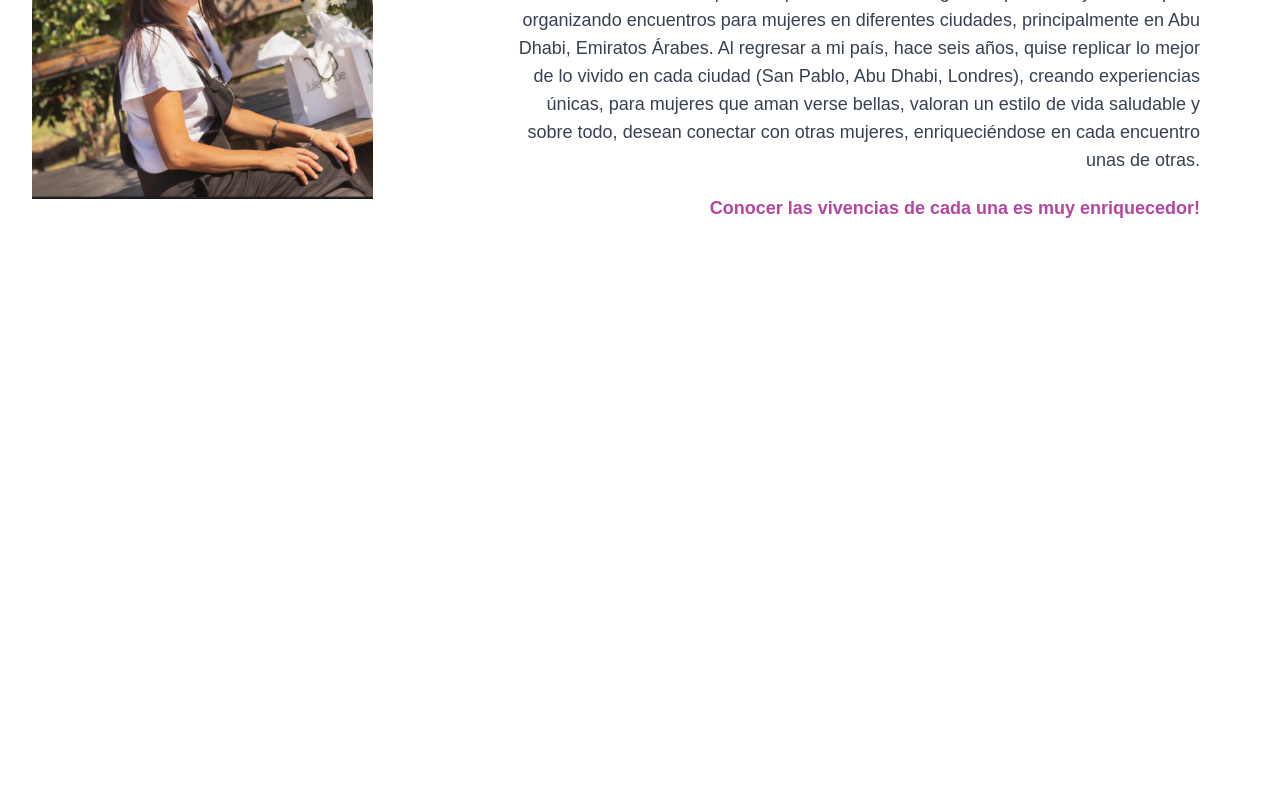
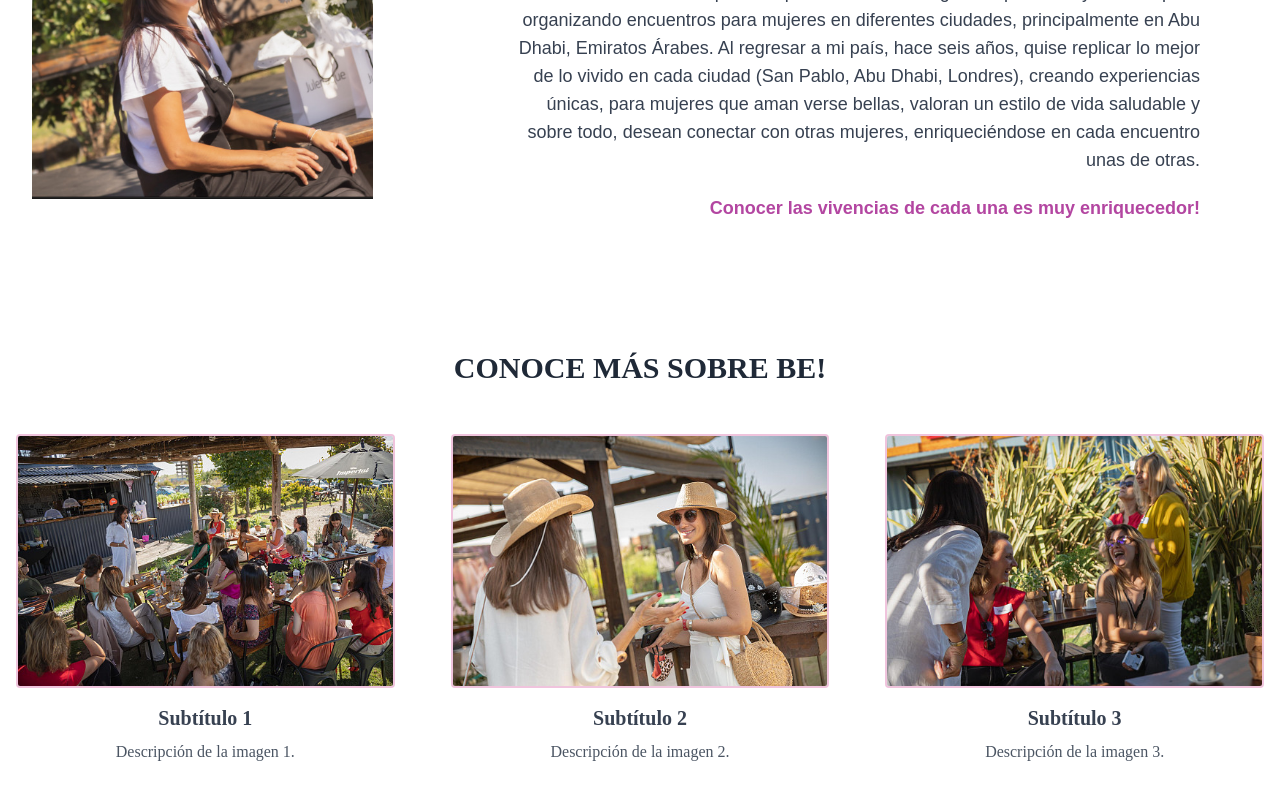
Before and after one commit to JuanPanizzi/Be-connection, a React (Vite) app: page / in a window 1280 px wide. Shown: the part 1538-2338 px from the top of the page. Before the commit the page ends 1840 px from the top, so only its background shows below. Built offline with nearby package versions, Linux system fonts and the light colour scheme.

Commit message:
advances on conocer mas sobre be

```diff
--- a/src/componentes/BeInfo.tsx
+++ b/src/componentes/home/BeInfo.tsx
@@ -1,5 +1,5 @@
-import beInfo1 from '../beConnection_Assets/beInfo/beInfo1.jpg';
-import rose from '../beConnection_Assets/beInfo/rose.jpg';
+import beInfo1 from '../../beConnection_Assets/beInfo/beInfo1.jpg';
+import rose from '../../beConnection_Assets/beInfo/rose.jpg';
 
 export const BeInfo = () => {
     return (
--- a/src/componentes/Carrousel.tsx
+++ b/src/componentes/home/Carrousel.tsx
@@ -1,6 +1,6 @@
-import mujeresDesayuno from '../beConnection_Assets/Carrousel/13.jpg';
+import mujeresDesayuno from '../../beConnection_Assets/Carrousel/13.jpg';
 
-import mujeresEspalda from '../beConnection_Assets/Carrousel/10.jpg';
+import mujeresEspalda from '../../beConnection_Assets/Carrousel/10.jpg';
 
 import ImageGallery from 'react-image-gallery';
 import { useState } from 'react';
--- /dev/null
+++ b/src/componentes/home/ConocerMás.tsx
@@ -0,0 +1,50 @@
+import conocemas3 from '../../beConnection_Assets/home-imagnees/3-conoce-mas.png'
+import conocemas4 from '../../beConnection_Assets/home-imagnees/4-conoce-mas.png'
+import conocemas5 from '../../beConnection_Assets/home-imagnees/5-conoce-mas.png'
+
+export const ConocerMás = () => {
+  return (
+    <>
+      <section className="py-12 ">
+      <div className="text-center mb-8">
+        <h2 className="text-3xl font-bold text-gray-800">CONOCE MÁS SOBRE BE!</h2>
+      </div>
+      <div className="grid grid-cols-3   md:flex-row flex justify-center items-center gap-6">
+        {/* Tarjeta 1 */}
+        <div className="col-span-1   p-4  text-center">
+          <img
+            src={conocemas3}
+            alt="Imagen 1"
+            className="w-full h-auto mb-4 rounded border-2 border-rosa1"
+          />
+          <h3 className="text-xl font-semibold text-gray-700">Subtítulo 1</h3>
+          <p className="text-gray-600 mt-2">Descripción de la imagen 1.</p>
+        </div>
+
+        {/* Tarjeta 2 */}
+        <div className="col-span-1   p-4  text-center">
+          <img
+            src={conocemas4}
+            alt="Imagen 2"
+            className="w-full h-auto mb-4 rounded border-2 border-rosa1"
+          />
+          <h3 className="text-xl font-semibold text-gray-700">Subtítulo 2</h3>
+          <p className="text-gray-600 mt-2">Descripción de la imagen 2.</p>
+        </div>
+
+        {/* Tarjeta 3 */}
+        <div className="col-span-1   p-4  text-center">
+          <img
+            src={conocemas5}
+            alt="Imagen 3"
+            className="w-full h-auto mb-4 rounded border-2 border-rosa1"
+          />
+          <h3 className="text-xl font-semibold text-gray-700">Subtítulo 3</h3>
+          <p className="text-gray-600 mt-2">Descripción de la imagen 3.</p>
+        </div>
+      </div>
+    </section>
+
+    </>
+  )
+}
--- a/src/views/Home.tsx
+++ b/src/views/Home.tsx
@@ -1,11 +1,13 @@
-import { BeInfo } from "../componentes/BeInfo"
-import { Carrousel } from "../componentes/Carrousel"
+import { BeInfo } from "../componentes/home/BeInfo"
+import { Carrousel } from "../componentes/home/Carrousel"
+import { ConocerMás } from "../componentes/home/ConocerMás"
 
 export const Home = () => {
   return (
     <>
       <Carrousel/>
       <BeInfo/>
+      <ConocerMás/>
 
     </>
   )
--- a/tailwind.config.js
+++ b/tailwind.config.js
@@ -7,7 +7,8 @@ export default {
   theme: {
     extend: {
       colors: {
-        'purple1': '#B346A1'
+        'purple1': '#B346A1',
+        'rosa1': '#f0c4dd'
       }
     },
   },
```
Also changed, not shown: src/componentes/home/Carrousel.css (renamed from src/componentes/Carrousel.css).
